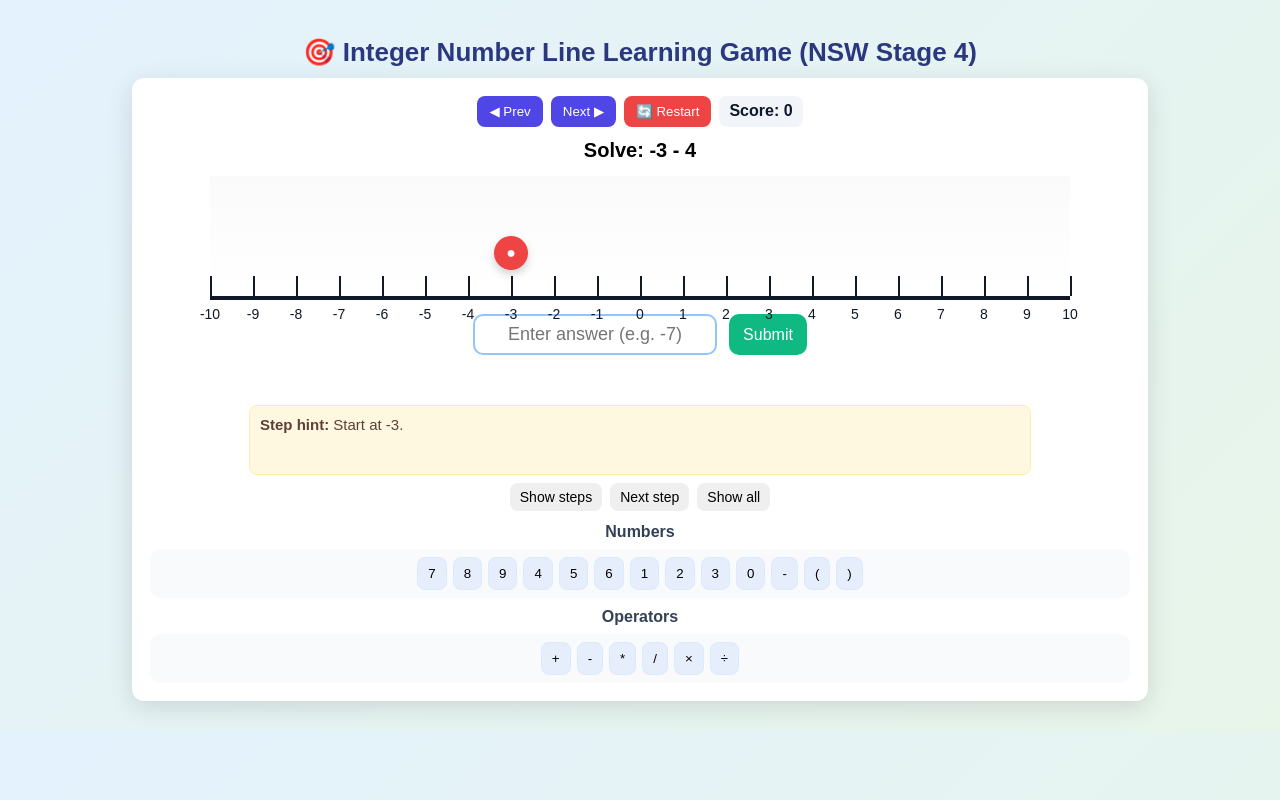
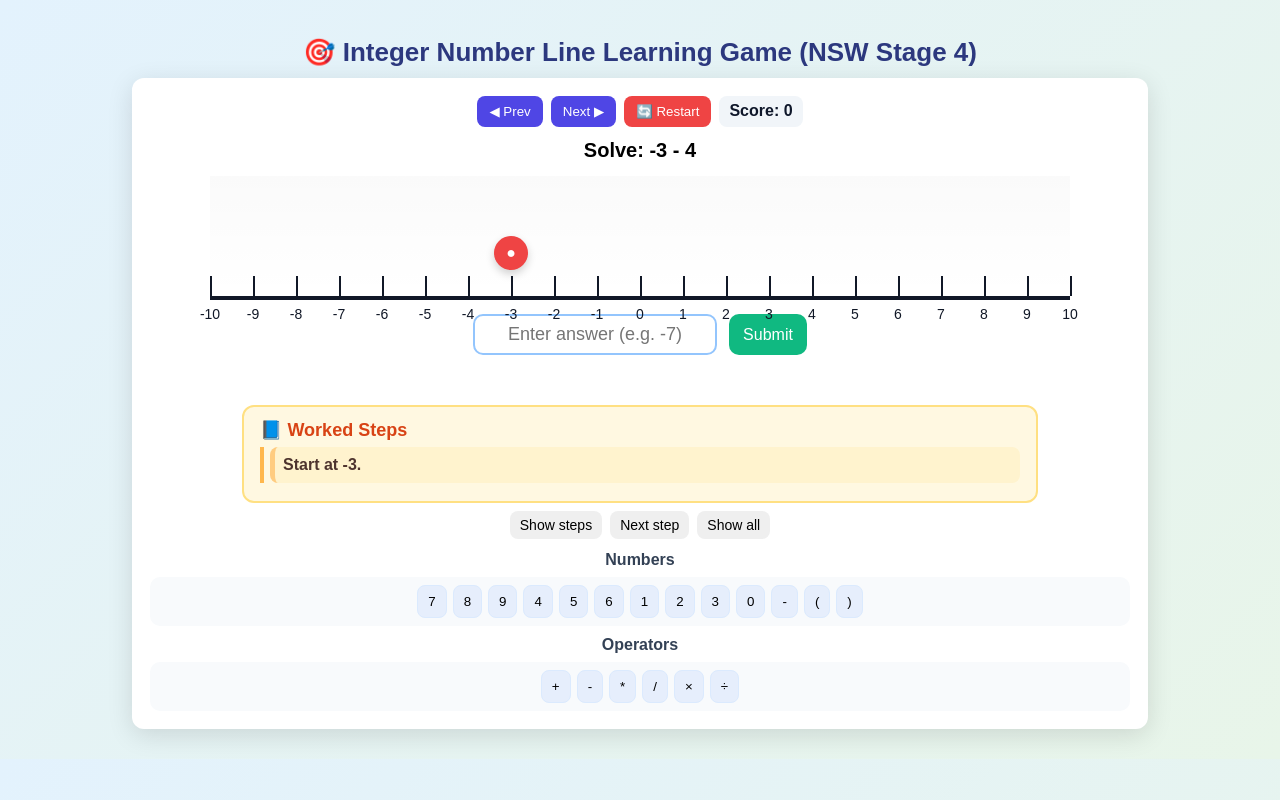
Before and after one commit to Expertmathtutoring/numberlineintegers, a plain HTML site: page index.html in a window 1280 px wide. Both pictures are taken after a click on the button "Show steps". Drawn offline with Linux system fonts and the light colour scheme.

Commit message:
index.html

```diff
--- a/index.html
+++ b/index.html
@@ -54,13 +54,51 @@
   #feedback { font-size:18px; margin-top:10px; min-height:28px; font-weight:600; }
   #fireworks { display:none; font-size:34px; margin-top:6px; }
 
+  /* ------------------ NEW CLEANER HINT INTERFACE ------------------ */
+  .hintBox {
+    margin-top:12px;
+    background:#fff8e1;
+    border:2px solid #ffe082;
+    padding:12px 16px;
+    border-radius:12px;
+    font-size:16px;
+    color:#4e342e;
+    text-align:left;
+    max-width:760px;
+    margin-left:auto;
+    margin-right:auto;
+  }
+  .hintTitle {
+    font-weight:700;
+    margin-bottom:6px;
+    font-size:18px;
+    color:#d84315;
+  }
+  #hintText {
+    line-height:1.5;
+    display:block;
+    padding-left:6px;
+    border-left:4px solid #ffb74d;
+    min-height:28px;
+  }
+
+  .hintStepHighlight {
+    background:#fff3ce;
+    padding:6px 8px;
+    margin:6px 0;
+    border-radius:8px;
+    border-left:5px solid #ffcc80;
+    font-weight:600;
+  }
+
+  .hintControls { display:flex; gap:8px; justify-content:center; margin-top:8px; }
+  .scoreBox { background:#f1f5f9; padding:6px 10px; border-radius:8px; color:#0f172a; font-weight:600; }
+
+  /* Toolbars */
   .toolbar { display:flex; gap:6px; flex-wrap:wrap; justify-content:center; margin-top:8px; padding:8px; border-radius:10px; background:#f8fafc; }
   .keyBtn { padding:8px 10px; background:#e6eefc; border-radius:8px; border:1px solid #dbeafe; cursor:pointer; user-select:none; }
   .keyBtn:active { transform:translateY(1px); }
 
-  .hintBox { margin-top:12px; background:#fff8e1; border:1px solid #ffecb3; padding:10px; border-radius:8px; min-height:48px; font-size:15px; color:#5d4037; text-align:left; max-width:760px; margin-left:auto; margin-right:auto; }
-  .hintControls { display:flex; gap:8px; justify-content:center; margin-top:8px; }
-  .scoreBox { background:#f1f5f9; padding:6px 10px; border-radius:8px; color:#0f172a; font-weight:600; }
 </style>
 </head>
 <body>
@@ -89,9 +127,10 @@
   <div id="feedback"></div>
   <div id="fireworks">🎆 🎉 ✨</div>
 
+  <!-- NEW HINT UI -->
   <div class="hintBox" id="hintBox">
-    <strong>Step hint:</strong>
-    <span id="hintText">(click "Show steps" to see worked steps)</span>
+    <div class="hintTitle">📘 Worked Steps</div>
+    <div id="hintText">(Click "Show steps" to begin step-by-step explanation)</div>
   </div>
 
   <div class="hintControls">
@@ -111,6 +150,8 @@
 </div>
 
 <script>
+/* Everything below is the SAME except hint display logic improved */
+
 /* ------------------- SAFE EVAL ------------------- */
 function cleanInput(str) {
   return String(str||"")
@@ -188,19 +229,14 @@ const questions = [
     steps: ['Start at 4.','Move 7 left.','Result = -3.'] },
   { q:'-6 + (-4)', expr:'-6+(-4)',
     steps: ['Start at -6.','Move 4 left.','Result = -10.'] },
-
   { q:'9 + (-12)', expr:'9+(-12)',
     steps: ['Start at 9.','Move 12 left.','Result = -3.'] },
-
   { q:'5 - 9', expr:'5-9',
     steps: ['Start at 5.','Move 9 left.','Result = -4.'] },
-
   { q:'-2 - 8', expr:'-2-8',
     steps: ['Start at -2.','Move 8 left.','Result = -10.'] },
-
   { q:'-7 - (-3)', expr:'-7-(-3)',
     steps: ['Start at -7.','Add 3 (move right).','Result = -4.'] },
-
   { q:'10 - (-5)', expr:'10-(-5)',
     steps: ['Start at 10.','Add 5.','Result = 15.'] }
 ];
@@ -235,13 +271,13 @@ function loadQuestion(){
   moveToNumber(start);
 
   stepIndex = 0;
-  hintTextEl.textContent = '(click "Show steps" to see worked steps)';
+  hintTextEl.innerHTML = `<span>(Click "Show steps" to start)</span>`;
   feedbackEl.textContent = '';
   fwEl.style.display = 'none';
   document.getElementById('answerInput').value = '';
 }
 
-/* ------------------- STEP SYSTEM (with 3s pause) ------------------- */
+/* ------------------- STEP SYSTEM ------------------- */
 function lock3s(callback) {
   isLocked = true;
   setTimeout(() => {
@@ -256,12 +292,14 @@ function showNextStep(){
   if (!item || !item.steps) return;
 
   if (stepIndex >= item.steps.length){
-    hintTextEl.textContent = '(no more steps)';
+    hintTextEl.innerHTML = '<div class="hintStepHighlight">(No more steps)</div>';
     return;
   }
 
   const step = item.steps[stepIndex];
-  hintTextEl.textContent = step;
+
+  /** 🔥 UPDATED: highlight each step visually */
+  hintTextEl.innerHTML = `<div class="hintStepHighlight">${step}</div>`;
 
   const m = step.match(/-?\d+/);
   if (m) moveToNumber(Number(m[0]));
@@ -269,7 +307,6 @@ function showNextStep(){
   stepIndex++;
 
   lock3s(() => {
-    // after 3s pause, if there is another step, move to its number
     if (stepIndex < item.steps.length){
       const nextStep = item.steps[stepIndex];
       const m2 = nextStep.match(/-?\d+/);
@@ -283,7 +320,8 @@ function showAllSteps(){
   const item = questions[current];
   if (!item || !item.steps) return;
 
-  hintTextEl.textContent = item.steps.join(' ⇢ ');
+  hintTextEl.innerHTML =
+    item.steps.map(s => `<div class="hintStepHighlight">${s}</div>`).join('');
 
   const last = item.steps[item.steps.length - 1];
   const m = last.match(/-?\d+/);
@@ -338,11 +376,9 @@ function submitAnswer(){
 
 /* ------------------- UI WIRING ------------------- */
 document.getElementById('submitBtn').addEventListener('click', submitAnswer);
-
 document.getElementById('answerInput').addEventListener('keydown', e => {
   if (e.key === 'Enter') submitAnswer();
 });
-
 document.getElementById('showStepsBtn').addEventListener('click', showStepsFromStart);
 document.getElementById('nextStepBtn').addEventListener('click', showNextStep);
 document.getElementById('showAllBtn').addEventListener('click', showAllSteps);
@@ -382,14 +418,12 @@ function makeKeyBtn(label){
   });
   return b;
 }
-
 numberKeys.forEach(k => numbersToolbar.appendChild(makeKeyBtn(k)));
 opsKeys.forEach(k => opsToolbar.appendChild(makeKeyBtn(k)));
 
-/* ------------------- INITIALISE ------------------- */
 buildTicks(-10, 10);
 loadQuestion();
+</script>
 
-</script>
 </body>
 </html>
```
